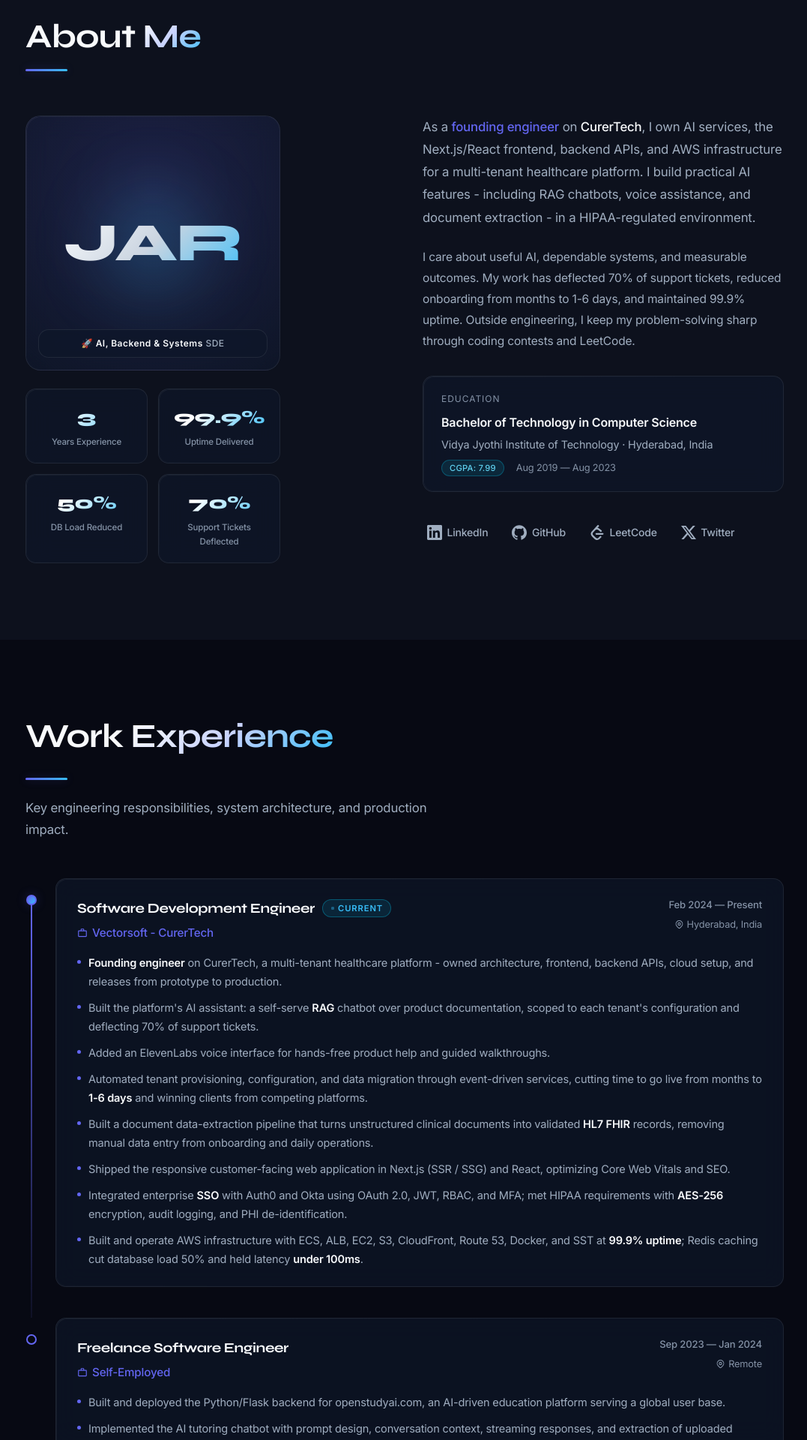
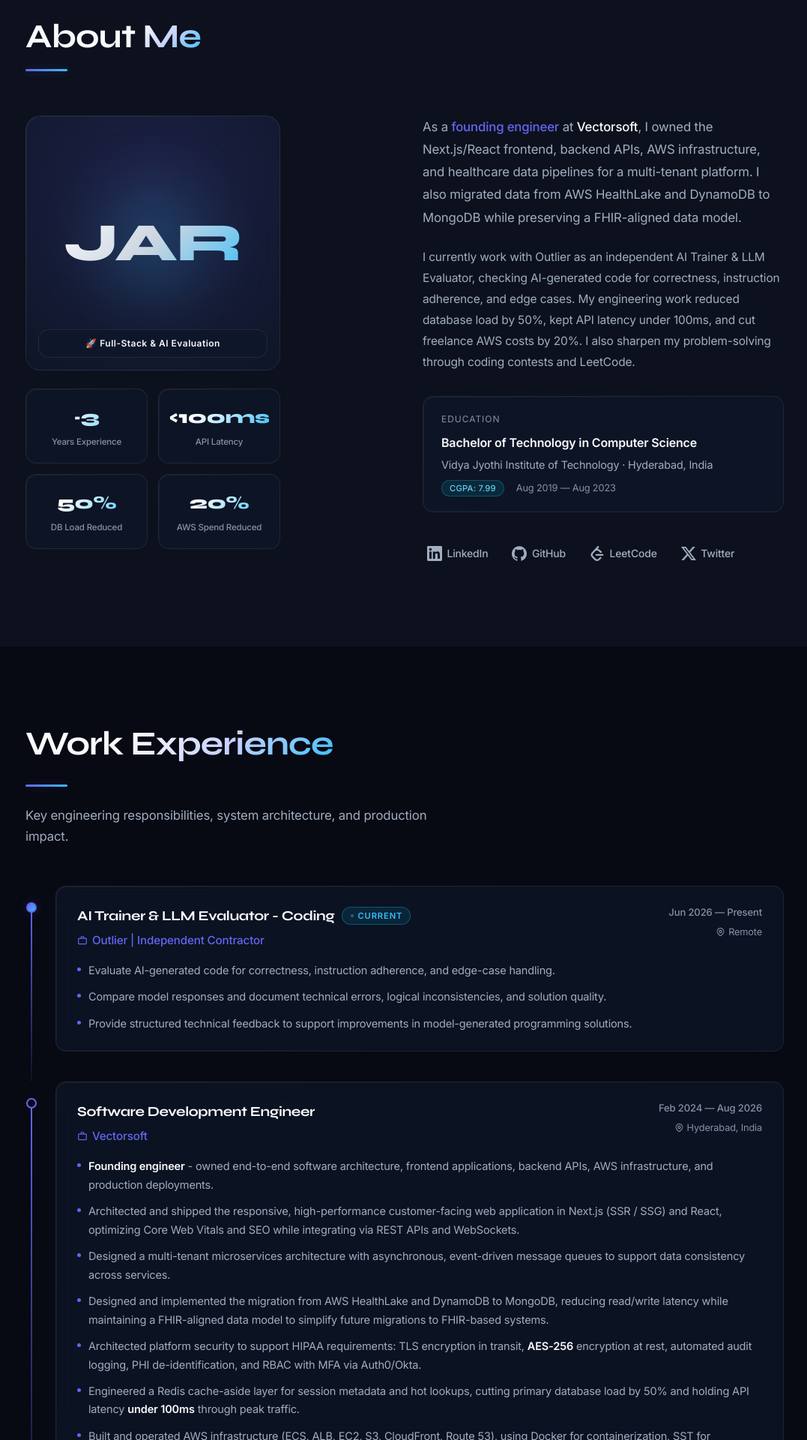
Before and after one commit to ABHIRAM41/Portfolio, a React (Vite) app: page / in a window 1280 px wide. Shown: the part 880-2800 px from the top of the page at 75% size, without its empty margins (100-1177 px from the left). Built offline with nearby package versions, Linux system fonts and the light colour scheme.

Commit message:
update my resume and added new experience too

```diff
--- a/index.html
+++ b/index.html
@@ -8,9 +8,9 @@
          PRIMARY SEO META TAGS
          ============================================= -->
     <title>J Abhiram Reddy | Software Development Engineer</title>
-    <meta name="description" content="J Abhiram Reddy - Software Development Engineer with 3 years building AI-enabled production applications. Founding engineer on CurerTech, specializing in LLM chatbots, RAG, Next.js, React, Python, AWS, and HIPAA-regulated healthcare platforms." />
+    <meta name="description" content="J Abhiram Reddy - Software Development Engineer with around 3 years building production systems. Former founding engineer at Vectorsoft and current AI Trainer &amp; LLM Evaluator at Outlier. Next.js, React, Python, AWS, MongoDB, and healthcare data pipelines." />
     <meta name="author" content="J Abhiram Reddy" />
-    <meta name="keywords" content="J Abhiram Reddy, Software Engineer, SDE, AI Engineer, LLM, RAG, Chatbot, Voice Assistant, Next.js, React, TypeScript, Node.js, Python, AWS, Redis, PostgreSQL, Docker, HIPAA, Hyderabad, India, Portfolio" />
+    <meta name="keywords" content="J Abhiram Reddy, Software Engineer, SDE, AI Trainer, LLM Evaluator, Outlier, Vectorsoft, Next.js, React, TypeScript, Node.js, Python, AWS, Redis, MongoDB, PostgreSQL, Docker, HIPAA, Hyderabad, India, Portfolio" />
     <meta name="robots" content="index, follow, max-image-preview:large, max-snippet:-1, max-video-preview:-1" />
     <meta name="googlebot" content="index, follow" />
     <meta name="theme-color" content="#6366f1" />
@@ -25,7 +25,7 @@
     <meta property="og:type" content="website" />
     <meta property="og:site_name" content="J Abhiram Reddy | Portfolio" />
     <meta property="og:title" content="J Abhiram Reddy | Software Development Engineer" />
-    <meta property="og:description" content="3 years building AI-enabled production applications. Founding engineer on CurerTech. LLM chatbots · RAG · Next.js · React · Python · AWS." />
+    <meta property="og:description" content="Around 3 years building production systems. Former founding engineer at Vectorsoft. AI Trainer &amp; LLM Evaluator at Outlier. Next.js · React · Python · AWS · MongoDB." />
     <meta property="og:url" content="https://jabhiramreddy.dev/" />
     <meta property="og:locale" content="en_US" />
     <!-- Replace with a real OG image (1200×630) when available -->
@@ -41,7 +41,7 @@
     <meta name="twitter:site" content="@jabhiramrrun3" />
     <meta name="twitter:creator" content="@jabhiramrrun3" />
     <meta name="twitter:title" content="J Abhiram Reddy | Software Development Engineer" />
-    <meta name="twitter:description" content="3 years building AI-enabled production applications. LLM chatbots · RAG · Next.js · React · Python · AWS." />
+    <meta name="twitter:description" content="Software Development Engineer and AI Trainer &amp; LLM Evaluator at Outlier. Around 3 years building production systems with Next.js, React, Python, and AWS." />
     <meta name="twitter:image" content="https://jabhiramreddy.dev/og-image.png" />
     <meta name="twitter:image:alt" content="J Abhiram Reddy Portfolio" />
 
@@ -87,7 +87,7 @@
       "email": "jabhiramreddy.work@gmail.com",
       "telephone": "+91-9390712822",
       "jobTitle": "Software Development Engineer",
-      "description": "Software Development Engineer with 3 years building AI-enabled production applications. Founding engineer on CurerTech, owning AI services, Next.js/React frontend, backend APIs, and AWS infrastructure in a HIPAA-regulated environment.",
+      "description": "Software Development Engineer with around 3 years building and operating production systems. Former founding engineer at Vectorsoft, owning web applications, backend APIs, AWS infrastructure, and healthcare data pipelines. Currently an independent AI Trainer & LLM Evaluator at Outlier.",
       "address": {
         "@type": "PostalAddress",
         "addressLocality": "Hyderabad",
@@ -96,7 +96,7 @@
       },
       "worksFor": {
         "@type": "Organization",
-        "name": "CurerTech"
+        "name": "Outlier"
       },
       "alumniOf": {
         "@type": "CollegeOrUniversity",
@@ -117,10 +117,10 @@
         "Core Web Vitals",
         "Responsive Web Design",
         "Python",
-        "LLM Application Development",
-        "Retrieval-Augmented Generation",
-        "Chatbots",
-        "Voice Assistants",
+        "AI Code Evaluation",
+        "LLM Evaluation",
+        "State Management",
+        "MongoDB",
         "Node.js",
         "AWS",
         "Redis",
@@ -150,7 +150,7 @@
       "@type": "WebSite",
       "name": "J Abhiram Reddy | Portfolio",
       "url": "https://jabhiramreddy.dev/",
-      "description": "Portfolio of J Abhiram Reddy, Software Development Engineer specializing in AI applications, healthcare platforms, and AWS infrastructure.",
+      "description": "Portfolio of J Abhiram Reddy, Software Development Engineer and AI Trainer & LLM Evaluator specializing in full-stack applications, healthcare data pipelines, and AWS infrastructure.",
       "author": {
         "@type": "Person",
         "name": "J Abhiram Reddy"
--- a/src/components/sections/About.jsx
+++ b/src/components/sections/About.jsx
@@ -11,10 +11,10 @@
   const { ref: textRef } = useScrollReveal({ threshold: 0.15 });
 
   const stats = [
-    { value: "3", label: "Years Experience" },
-    { value: "99.9%", label: "Uptime Delivered" },
+    { value: "~3", label: "Years Experience" },
+    { value: "<100ms", label: "API Latency" },
     { value: "50%", label: "DB Load Reduced" },
-    { value: "70%", label: "Support Tickets Deflected" },
+    { value: "20%", label: "AWS Spend Reduced" },
   ];
 
   return (
@@ -97,7 +97,7 @@
                 letterSpacing: "0.04em",
               }}
             >
-              🚀 <span style={{ color: "var(--text-primary)", fontWeight: 600 }}>AI, Backend & Systems</span> SDE
+              🚀 <span style={{ color: "var(--text-primary)", fontWeight: 600 }}>Full-Stack & AI Evaluation</span>
             </div>
           </div>
 
@@ -149,10 +149,10 @@
           >
             As a{" "}
             <span style={{ color: "var(--accent-primary)", fontWeight: 500 }}>founding engineer</span>{" "}
-            on <span style={{ color: "var(--text-primary)", fontWeight: 500 }}>CurerTech</span>, I own AI
-            services, the Next.js/React frontend, backend APIs, and AWS infrastructure for a multi-tenant
-            healthcare platform. I build practical AI features - including RAG chatbots, voice assistance,
-            and document extraction - in a HIPAA-regulated environment.
+            at <span style={{ color: "var(--text-primary)", fontWeight: 500 }}>Vectorsoft</span>, I owned
+            the Next.js/React frontend, backend APIs, AWS infrastructure, and healthcare data pipelines
+            for a multi-tenant platform. I also migrated data from AWS HealthLake and DynamoDB to MongoDB
+            while preserving a FHIR-aligned data model.
           </p>
 
           <p
@@ -163,9 +163,10 @@
               marginBottom: "2rem",
             }}
           >
-            I care about useful AI, dependable systems, and measurable outcomes. My work has deflected 70%
-            of support tickets, reduced onboarding from months to 1-6 days, and maintained 99.9% uptime.
-            Outside engineering, I keep my problem-solving sharp through coding contests and LeetCode.
+            I currently work with Outlier as an independent AI Trainer &amp; LLM Evaluator, checking
+            AI-generated code for correctness, instruction adherence, and edge cases. My engineering work
+            reduced database load by 50%, kept API latency under 100ms, and cut freelance AWS costs by 20%.
+            I also sharpen my problem-solving through coding contests and LeetCode.
           </p>
 
 
--- a/src/components/sections/Skills.jsx
+++ b/src/components/sections/Skills.jsx
@@ -81,7 +81,7 @@
       <SectionTitle
         title="Skills & Technologies"
         accentWord="Technologies"
-        subtitle="My technical toolkit - built over 3 years of shipping AI-enabled production applications."
+        subtitle="My technical toolkit across production systems, full-stack development, and AI code evaluation."
       />
 
       <div
--- a/src/constants/data.js
+++ b/src/constants/data.js
@@ -12,15 +12,14 @@
   email: "jabhiramreddy.work@gmail.com",
   phone: "+91-9390712822",
   summary:
-    "Software engineer with 3 years building production applications, including LLM chatbots, voice assistants, and workflow automation. Founding engineer on CurerTech, owning AI services, Next.js/React frontend, backend APIs, and AWS infrastructure in a HIPAA-regulated environment.",
+    "Software Development Engineer with around 3 years of experience building and operating production systems. Founding engineer at a healthcare-data startup, owning Next.js/React web applications, backend APIs, AWS infrastructure, and healthcare data pipelines end to end. Currently evaluating AI-generated code at Outlier.",
   typewriterRoles: [
     "Software Development Engineer",
-    "AI Application Engineer",
-    "LLM & RAG Developer",
+    "AI Trainer & LLM Evaluator",
     "Full-Stack Engineer",
     "AWS Infrastructure Engineer",
   ],
-  resumePdf: "/J Abhiram Reddy Resume.pdf",
+  resumePdf: "/J_Abhiram_Reddy_Resume.pdf",
 };
 
 // ---- SOCIAL LINKS ----
@@ -54,23 +53,37 @@
 // ---- EXPERIENCE ----
 export const experience = [
   {
+    id: "outlier",
+    role: "AI Trainer & LLM Evaluator - Coding",
+    company: "Outlier | Independent Contractor",
+    companyUrl: "",
+    location: "Remote",
+    period: "Jun 2026 — Present",
+    type: "Independent Contractor",
+    isCurrent: true,
+    bullets: [
+      "Evaluate AI-generated code for correctness, instruction adherence, and edge-case handling.",
+      "Compare model responses and document technical errors, logical inconsistencies, and solution quality.",
+      "Provide structured technical feedback to support improvements in model-generated programming solutions.",
+    ],
+  },
+  {
     id: "curertech",
     role: "Software Development Engineer",
-    company: "Vectorsoft - CurerTech",
+    company: "Vectorsoft",
     companyUrl: "",
     location: "Hyderabad, India",
-    period: "Feb 2024 — Present",
+    period: "Feb 2024 — Aug 2026",
     type: "Full-time",
-    isCurrent: true,
+    isCurrent: false,
     bullets: [
-      "Founding engineer on CurerTech, a multi-tenant healthcare platform - owned architecture, frontend, backend APIs, cloud setup, and releases from prototype to production.",
-      "Built the platform's AI assistant: a self-serve RAG chatbot over product documentation, scoped to each tenant's configuration and deflecting 70% of support tickets.",
-      "Added an ElevenLabs voice interface for hands-free product help and guided walkthroughs.",
-      "Automated tenant provisioning, configuration, and data migration through event-driven services, cutting time to go live from months to 1-6 days and winning clients from competing platforms.",
-      "Built a document data-extraction pipeline that turns unstructured clinical documents into validated HL7 FHIR records, removing manual data entry from onboarding and daily operations.",
-      "Shipped the responsive customer-facing web application in Next.js (SSR / SSG) and React, optimizing Core Web Vitals and SEO.",
-      "Integrated enterprise SSO with Auth0 and Okta using OAuth 2.0, JWT, RBAC, and MFA; met HIPAA requirements with AES-256 encryption, audit logging, and PHI de-identification.",
-      "Built and operate AWS infrastructure with ECS, ALB, EC2, S3, CloudFront, Route 53, Docker, and SST at 99.9% uptime; Redis caching cut database load 50% and held latency under 100ms.",
+      "Founding engineer - owned end-to-end software architecture, frontend applications, backend APIs, AWS infrastructure, and production deployments.",
+      "Architected and shipped the responsive, high-performance customer-facing web application in Next.js (SSR / SSG) and React, optimizing Core Web Vitals and SEO while integrating via REST APIs and WebSockets.",
+      "Designed a multi-tenant microservices architecture with asynchronous, event-driven message queues to support data consistency across services.",
+      "Designed and implemented the migration from AWS HealthLake and DynamoDB to MongoDB, reducing read/write latency while maintaining a FHIR-aligned data model to simplify future migrations to FHIR-based systems.",
+      "Architected platform security to support HIPAA requirements: TLS encryption in transit, AES-256 encryption at rest, automated audit logging, PHI de-identification, and RBAC with MFA via Auth0/Okta.",
+      "Engineered a Redis cache-aside layer for session metadata and hot lookups, cutting primary database load by 50% and holding API latency under 100ms through peak traffic.",
+      "Built and operated AWS infrastructure (ECS, ALB, EC2, S3, CloudFront, Route 53), using Docker for containerization, SST for infrastructure as code, and CI/CD pipelines for automated deployments.",
     ],
   },
   {
@@ -83,9 +96,9 @@
     type: "Freelance",
     isCurrent: false,
     bullets: [
-      "Built and deployed the Python/Flask backend for openstudyai.com, an AI-driven education platform serving a global user base.",
-      "Implemented the AI tutoring chatbot with prompt design, conversation context, streaming responses, and extraction of uploaded study material into structured topics.",
-      "Ran the product end to end from wireframes to production; added Redis rate limiting and session caching, cutting monthly AWS spend by 20%.",
+      "Built and deployed the backend for openstudyai.com, an AI-driven education platform, on a Python/Flask and AWS stack serving a global user base.",
+      "Implemented rate limiting and session caching with Redis to keep read-heavy traffic off the primary database.",
+      "Ran the product end to end, from wireframes to production deployment, and cut monthly AWS spend by 20% through right-sizing and resource cleanup.",
     ],
   },
 ];
@@ -94,9 +107,9 @@
 export const skillCategories = [
   {
     id: "ai",
-    label: "AI & Generative AI",
+    label: "AI Code Evaluation",
     icon: "code",
-    skills: ["LLM Application Development", "Chatbots & Conversational AI", "ElevenLabs Voice Assistants", "RAG", "Prompt Engineering", "Embeddings & Vector Search", "Document Data Extraction"],
+    skills: ["AI Code Evaluation", "Instruction Adherence", "Edge-Case Analysis", "Model Response Comparison", "Structured Technical Feedback"],
   },
   {
     id: "languages",
@@ -108,7 +121,7 @@
     id: "frontend",
     label: "Frontend & UI",
     icon: "layout",
-    skills: ["Next.js (SSR / SSG)", "React", "Responsive Web Design", "Core Web Vitals", "HTML5 / CSS3"],
+    skills: ["Next.js (SSR / SSG)", "React", "Responsive Web Design", "Core Web Vitals", "HTML5 / CSS3", "State Management"],
   },
   {
     id: "frameworks",
@@ -126,13 +139,13 @@
     id: "cloud",
     label: "Cloud & DevOps",
     icon: "cloud",
-    skills: ["AWS ECS & EC2", "AWS S3 & CloudFront", "Route 53 & ALB", "AWS HealthLake", "Docker", "SST (IaC)", "CI/CD", "GitHub", "Linux"],
+    skills: ["AWS ECS & EC2", "AWS S3 & CloudFront", "Route 53 & ALB", "AWS HealthLake", "Docker", "SST (IaC)", "CI/CD", "Linux"],
   },
   {
     id: "domain",
     label: "Architecture & Security",
     icon: "shield",
-    skills: ["REST APIs", "WebSockets", "Microservices", "Event-Driven Architecture", "SSO (Auth0 / Okta)", "OAuth 2.0", "JWT", "RBAC", "MFA", "HL7 FHIR", "HIPAA"],
+    skills: ["REST APIs", "WebSockets", "Microservices", "Event-Driven Architecture", "Auth0 / Okta", "RBAC", "MFA", "TLS", "AES-256", "HL7 FHIR", "HIPAA"],
   },
 ];
 
@@ -146,7 +159,7 @@
     id: "codekaze-1st",
     title: "1st of 400+ — CodeKaze 2023",
     description:
-      "Ranked 1st among 400+ participants in the college-wide CodeKaze coding competition conducted by Coding Ninjas. Cleared all rounds and claimed the top prize.",
+      "Ranked 1st among 400+ participants in the college-wide CodeKaze coding competition (2023).",
     icon: "trophy",
     year: "2023",
     color: "gold",
@@ -157,7 +170,7 @@
     description:
       "Sustained a 200-consecutive-day problem-solving streak on LeetCode, demonstrating consistent algorithmic thinking and discipline.",
     icon: "streak",
-    year: "Ongoing",
+    year: "",
     color: "cyan",
     link: "https://leetcode.com/J_Abhiram_reddy/",
   },
```
Also changed, not shown: public/llms.txt, public/site.webmanifest, 2 other files (tests, documents, lock files or other folders).
